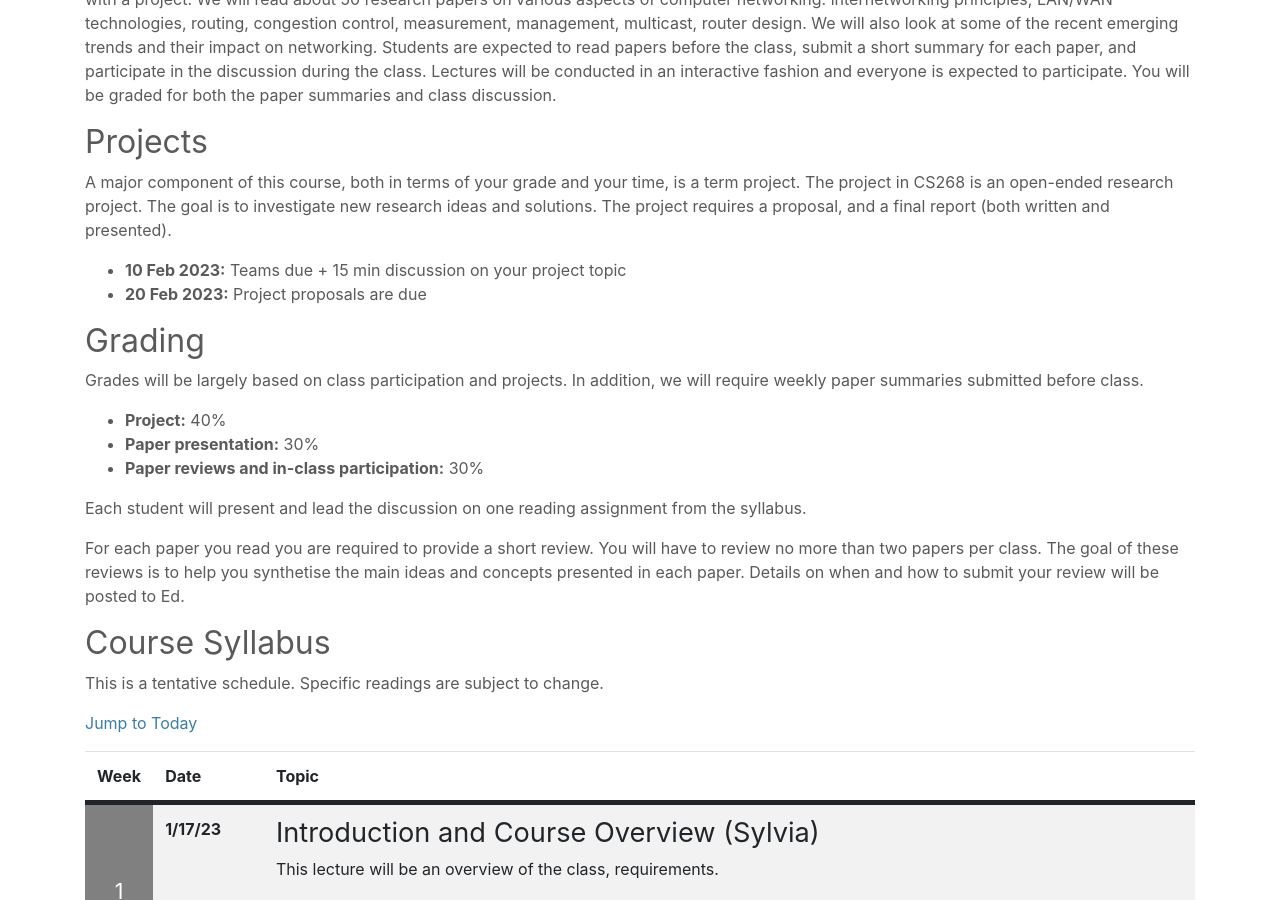
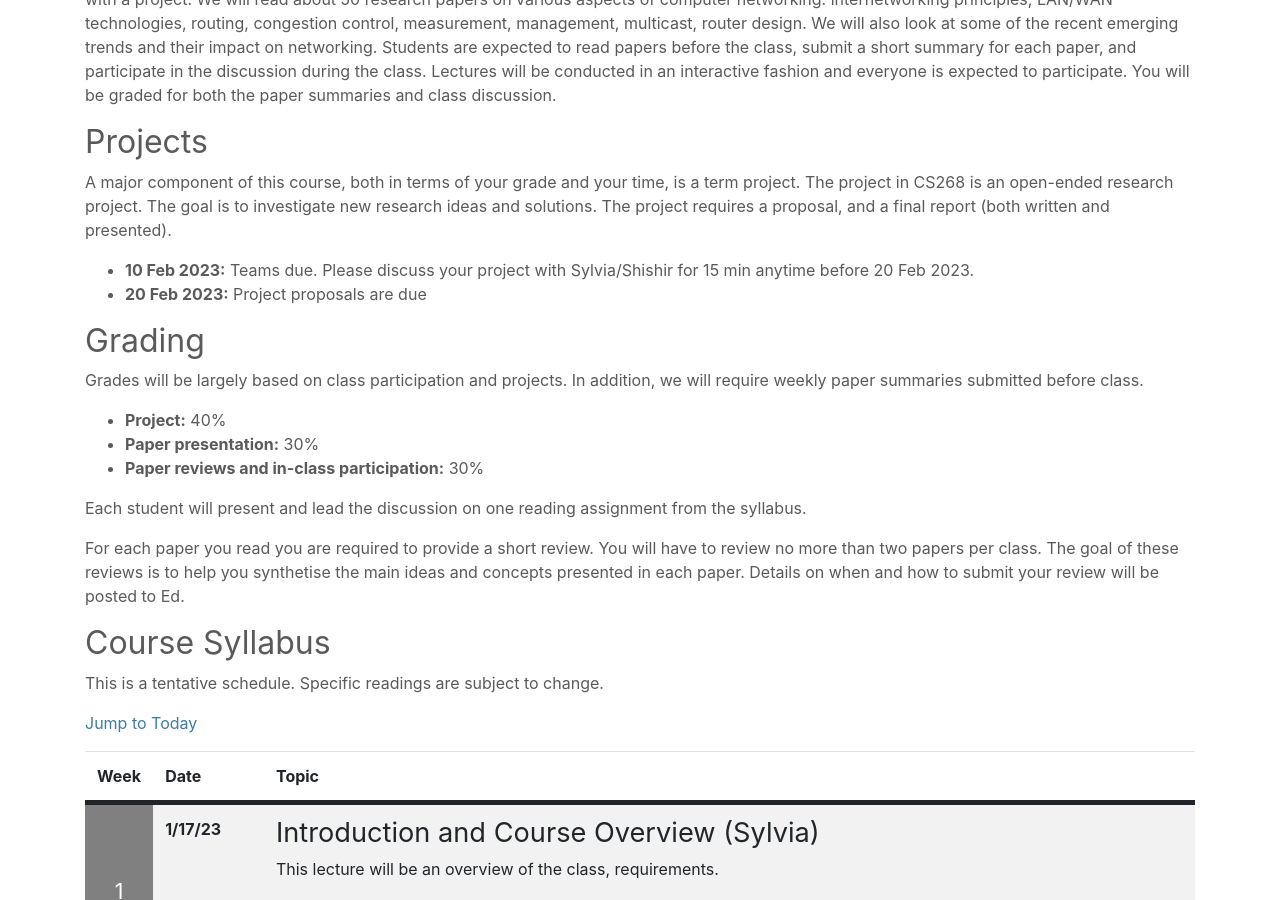
Before and after one commit to ShishirPatil/cs268-sp23, a Jekyll site: the page built from index.md, in a window 1280 px wide and 900 px high, scrolled down 459 px. Built offline with Jekyll 4.4.1, drawn with Linux system fonts in a browser that asks for light colours; nearby versions of some CDN libraries; our own code applies the rules of GitHub Pages for plain Markdown files.

Commit message:
Clarifications

```diff
--- a/index.md
+++ b/index.md
@@ -22,7 +22,7 @@ CS268 is a graduate level course in computer networks. The course involves readi
 
 A major component of this course, both in terms of your grade and your time, is a term project. The project in CS268 is an open-ended research project. The goal is to investigate new research ideas and solutions. The project requires a proposal, and a final report (both written and presented).
 
-* **10 Feb 2023:** Teams due + 15 min discussion on your project topic
+* **10 Feb 2023:** Teams due. Please discuss your project with Sylvia/Shishir for 15 min anytime before 20 Feb 2023.
 * **20 Feb 2023:** Project proposals are due
 
 
```
